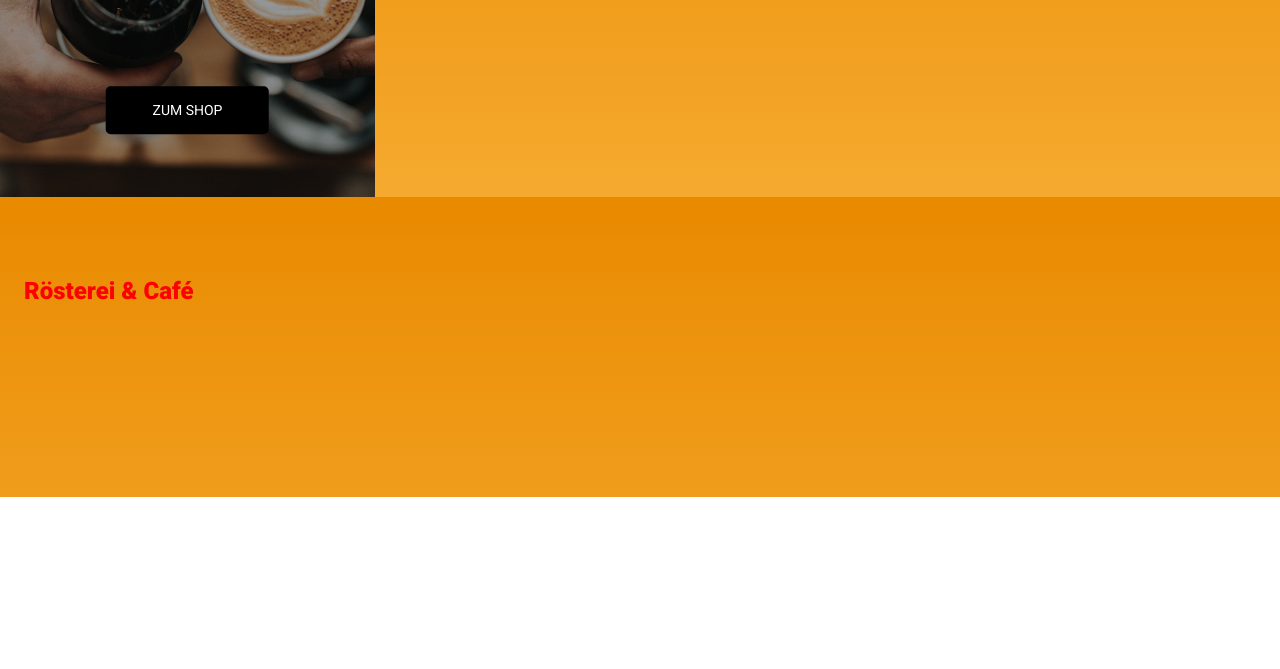
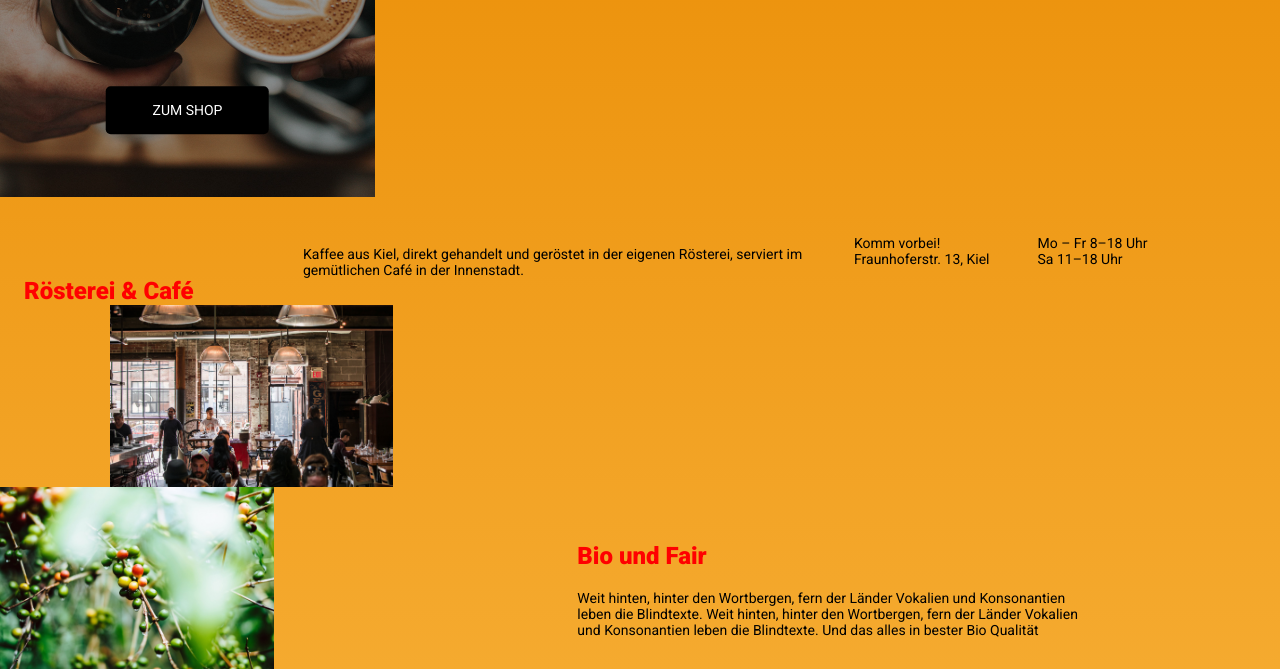
Before and after one commit to EvaHenrike/Rustica, a website built with Parcel: page src/index.html in a window 1280 px wide. Shown: the part 303-972 px from the top of the page. Before the commit the page ends 800 px from the top, so only its background shows below. Built offline with nearby package versions, Linux system fonts and the light colour scheme; a web font is replaced by a local one.

Commit message:
Second Step

```diff
--- a/src/css/main.scss
+++ b/src/css/main.scss
@@ -21,7 +21,11 @@ $color-basic: #ffffff;
 $color-basicII: 111111;
 $color-black: black;
 
+p{
+  @include font ($color-black);
+  font-size: 14px;
 
+}
 
 body {
   font-family: "Roboto", sans-serif;
@@ -168,14 +172,27 @@ line-height: 18px;
 
 .Röstbox {
   /* Rösterei & Café */
-
-  position: absolute;
+margin-top: 60px;
+margin-left:24px;
   width: 255px;
   height: 34px;
   left: 24px;
   top: 560px;
 }
 
+.RöstboxI{
+
+  margin-left:24px;
+  margin-right:20px;
+  margin-top: 35px;
+  max-width: 507px;
+
+}
+
+.RöstboxIII{
+
+  margin:24px;
+}
 .h2 {
   font-family: Roboto;
   font-style: normal;
@@ -184,6 +201,36 @@ line-height: 18px;
   line-height: 34px;
   @include font-color($color-black)
   /* identical to box height, or 94% */
+  }
+
+
+  .RöstbildI{
+display: flex;
+  }
+
+  .RöstbildII{
+display: flex;
+
 
 
   }
+  .Röstbild1{
+
+    height: 182px;
+    width:241 ;
+    padding-left: 110px;
+
+  }
+
+  .Röstbild2{
+
+    height: 182px;
+    width:241 ;
+
+  }
+  .flexbox{
+
+    display: flex;
+    flex-direction: row;
+    flex-wrap: wrap;
+  }
--- a/src/index.html
+++ b/src/index.html
@@ -49,21 +49,49 @@
 
 </header>
   <body>
+    <main>
+      <div class="flexbox">
 
-    <main>
-      <div>
-        <div>
-          <div class="Röstbox">
-            <h2>Rösterei & Café</h2>
-          </div>
-          <div></div>
-          <div></div>
-          <div></div>
-        </div>
-        <div>
-          <div></div>
-        </div>
+  <div class="Röstbox">
+    <h2>Rösterei & Café</h2>
+  </div>
+  <div class="RöstboxI">
+    <p> Kaffee aus Kiel, direkt gehandelt und geröstet in der eigenen Rösterei, serviert im gemütlichen Café in der Innenstadt.</p>
+  </div>
+  <div class="flexbox">
+    <div class="RöstboxIII">
+      <p> Komm vorbei! <br>
+        Fraunhoferstr. 13, Kiel</p>
       </div>
+    <div class="RöstboxIII">
+      <p>Mo – Fr 8–18 Uhr <br>
+        Sa 11–18 Uhr</p>
+    </div>
+  </div>
+
+<div class="RöstbildI">
+  <img class="Röstbild1" src="Images/FEND-Coffee-shop.jpg" alt="Coffee Shop Image">
+</div>
+      </div>
+
+      <div class="flexbox">
+<div class="RöstbildII">
+  <img class="Röstbild2" src="Images/FEND-coffee-plant.jpg" alt="Coffee Plant Image">
+</div>
+<div class="flexbox">
+  <div class="Röstbox">
+
+  </div>
+  <div class="RöstboxI">
+    <h2>Bio und Fair</h2>
+    <p>Weit hinten, hinter den Wortbergen, fern der Länder Vokalien und Konsonantien leben die Blindtexte.
+      Weit hinten, hinter den Wortbergen, fern der Länder Vokalien und Konsonantien leben die Blindtexte.
+      Und das alles in bester Bio Qualität</p>
+  </div>
+</div>
+      </div>
+
+
     </main>
 
   </body>
```
Also changed, not shown: src/Images/FEND-Coffee-shop.jpg (added), src/Images/FEND-coffee-plant.jpg (added), 1 other file.
